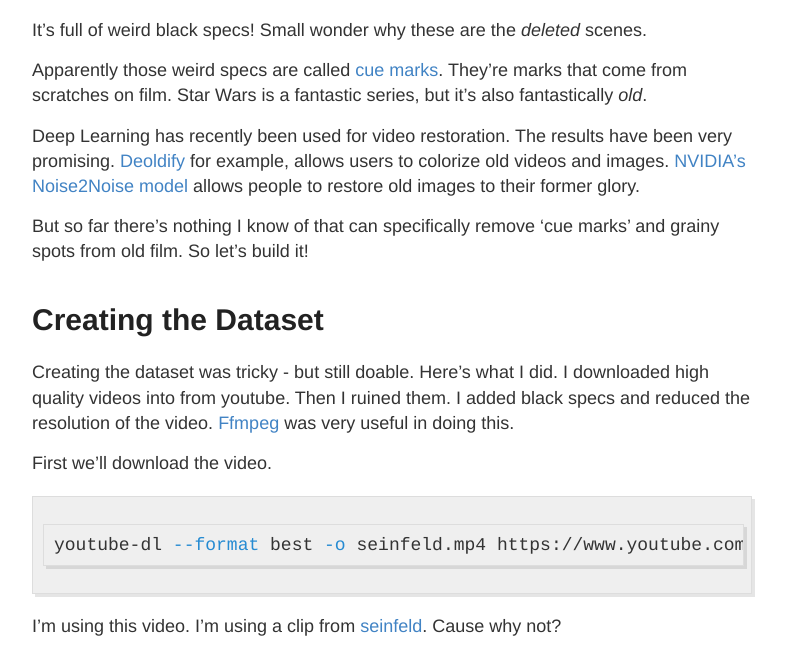
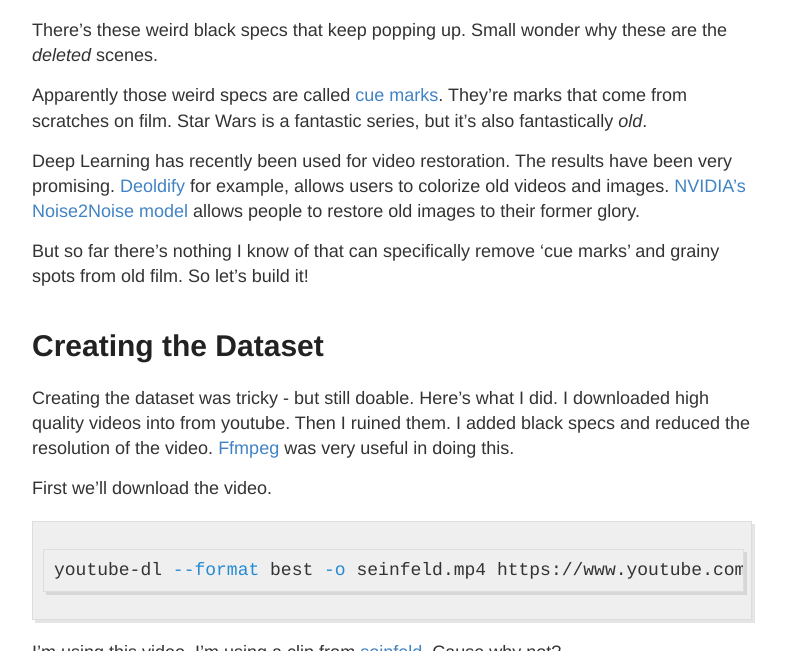
Before and after one commit to neelriyer/neelriyer.github.io, a Jekyll site: the page built from _posts/2020-06-19-Star-Wars-Remastery.md, in a window 1280 px wide and 900 px high, scrolled down 437 px, cut to the strip 240-891 px from the top of the window. Shown: the whole strip, without its empty margins (248-1034 px from the left). Built offline with Jekyll 4.4.1, drawn with Linux system fonts in a browser that asks for light colours.

Commit message:
more changes

```diff
--- a/_posts/2020-06-19-Star-Wars-Remastery.md
+++ b/_posts/2020-06-19-Star-Wars-Remastery.md
@@ -9,7 +9,7 @@
 
 {% include youtubePlayer.html id="f00IkrWvur4?start=159" %}
 
-It's full of weird black specs! Small wonder why these are the *deleted* scenes.
+There's these weird black specs that keep popping up. Small wonder why these are the *deleted* scenes.
 
 Apparently those weird specs are called [cue marks](https://en.wikipedia.org/wiki/Cue_mark). They're marks that come from scratches on film. Star Wars is a fantastic series, but it’s also fantastically *old*.
 
```
